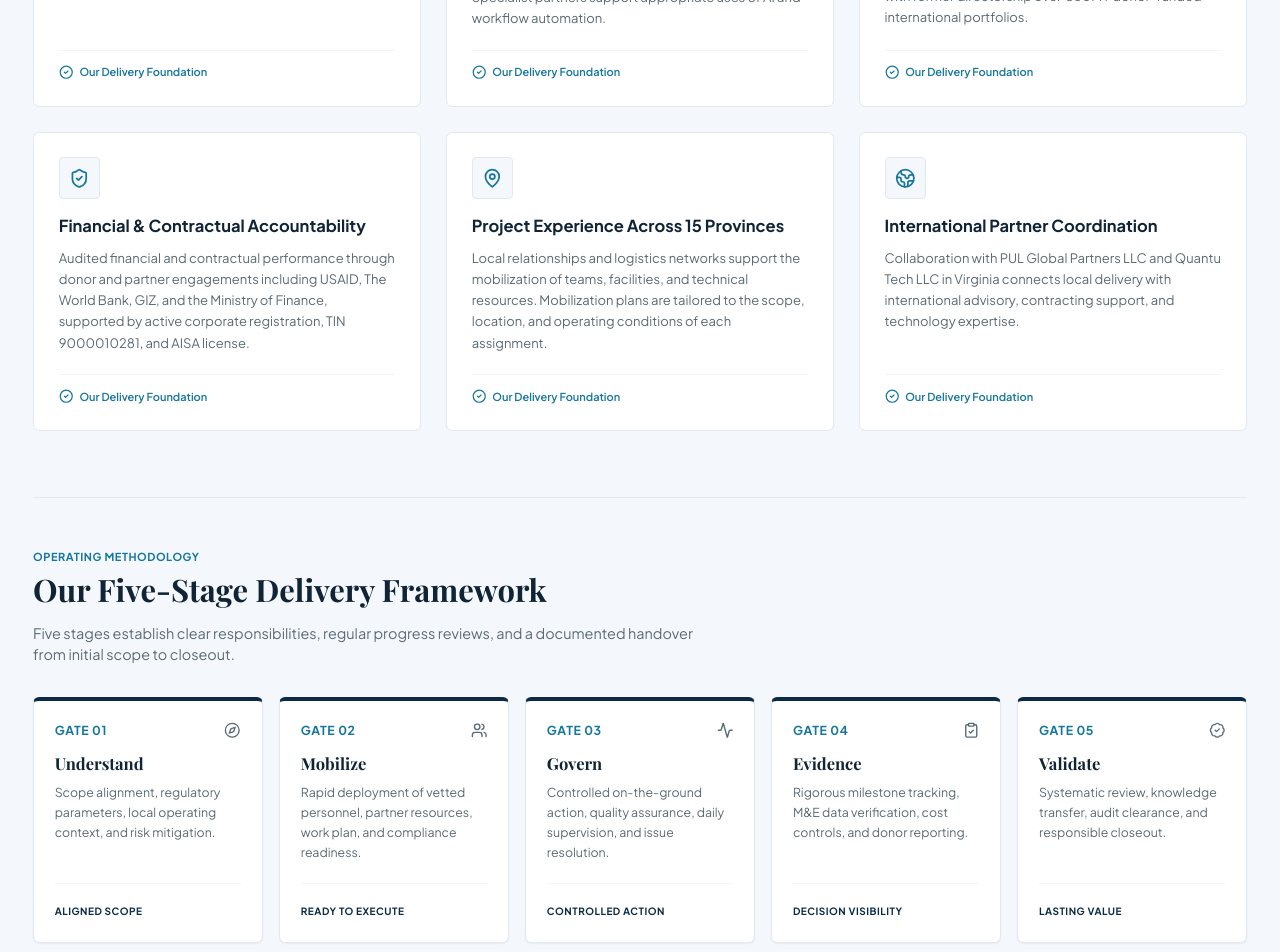
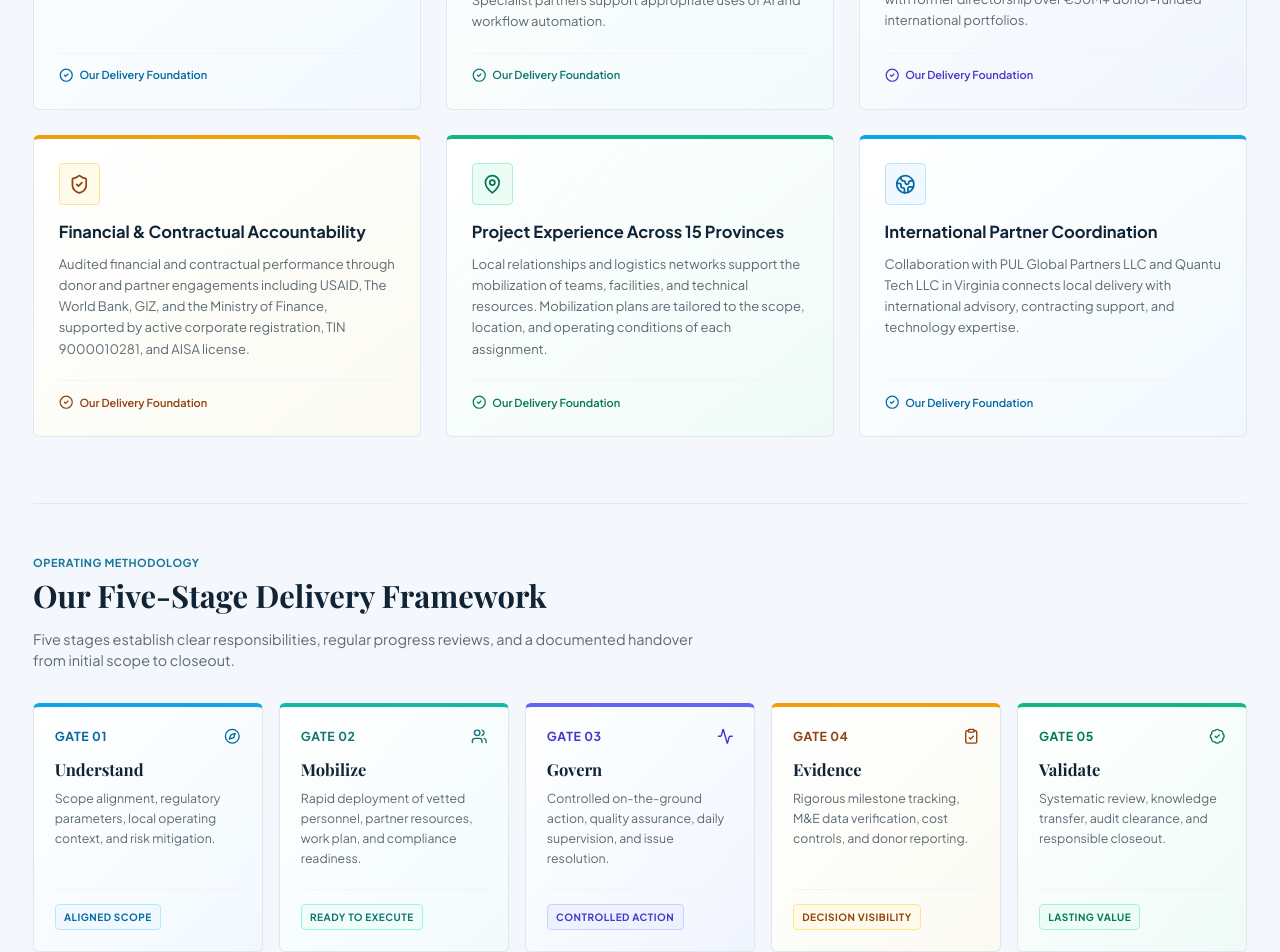
Before and after one commit to ashafiee1979-netizen/pul-consulting-website, a Next.js app: page /about in a window 1280 px wide. Shown: the part 1260-2212 px from the top of the page. Built offline with nearby package versions, Linux system fonts and the light colour scheme; a web font is replaced by a local one.

Commit message:
Add subtle home-page color accents to About infographic cards

```diff
--- a/components/InstitutionalSeniority.tsx
+++ b/components/InstitutionalSeniority.tsx
@@ -26,6 +26,15 @@ const STRENGTH_ICONS: Record<string, React.ElementType> = {
   MapPin,
   Globe2,
 };
+
+// Match the five delivery-stage accents already used on the home page.
+const CARD_ACCENTS = [
+  { border: "border-t-sky-500", wash: "to-sky-50/60", icon: "bg-sky-50 text-sky-700 border-sky-200", text: "text-sky-700" },
+  { border: "border-t-teal-500", wash: "to-teal-50/60", icon: "bg-teal-50 text-teal-700 border-teal-200", text: "text-teal-700" },
+  { border: "border-t-indigo-500", wash: "to-indigo-50/60", icon: "bg-indigo-50 text-indigo-700 border-indigo-200", text: "text-indigo-700" },
+  { border: "border-t-amber-500", wash: "to-amber-50/60", icon: "bg-amber-50 text-amber-800 border-amber-200", text: "text-amber-800" },
+  { border: "border-t-emerald-500", wash: "to-emerald-50/60", icon: "bg-emerald-50 text-emerald-700 border-emerald-200", text: "text-emerald-700" },
+];
 
 export default function InstitutionalSeniority() {
   const deliveryGates = [
@@ -84,17 +93,18 @@ export default function InstitutionalSeniority() {
 
         {/* 6 Institutional Pillars Grid */}
         <div className="mt-12 grid grid-cols-1 md:grid-cols-2 lg:grid-cols-3 gap-6">
-          {INSTITUTIONAL_STRENGTHS.map((item) => {
+          {INSTITUTIONAL_STRENGTHS.map((item, index) => {
             const Icon = STRENGTH_ICONS[item.icon] || ShieldCheck;
+            const accent = CARD_ACCENTS[index % CARD_ACCENTS.length];
 
             return (
               <div
                 key={item.title}
-                className="bg-white rounded-md p-6 border border-slate-200 hover:border-corp-blue hover:shadow-card transition-all duration-200 flex flex-col justify-between"
+                className={`bg-gradient-to-br from-white ${accent.wash} rounded-md p-6 border border-slate-200 border-t-4 ${accent.border} hover:shadow-card transition-shadow duration-200 flex flex-col justify-between`}
               >
                 <div>
-                  <div className="w-10 h-10 rounded bg-corp-ice border border-slate-200 flex items-center justify-center text-corp-navy mb-4">
-                    <Icon className="w-5 h-5 text-corp-blue" />
+                  <div className={`w-10 h-10 rounded border flex items-center justify-center mb-4 ${accent.icon}`}>
+                    <Icon className="w-5 h-5" />
                   </div>
                   <h3 className="text-base font-bold text-corp-ink leading-snug">
                     {item.title}
@@ -104,7 +114,7 @@ export default function InstitutionalSeniority() {
                   </p>
                 </div>
 
-                <div className="mt-5 pt-3 border-t border-slate-100 flex items-center gap-1.5 text-[11px] font-semibold text-corp-blue">
+                <div className={`mt-5 pt-3 border-t border-slate-100 flex items-center gap-1.5 text-[11px] font-semibold ${accent.text}`}>
                   <CheckCircle2 className="w-3.5 h-3.5" />
                   <span>Our Delivery Foundation</span>
                 </div>
@@ -128,17 +138,18 @@ export default function InstitutionalSeniority() {
           </div>
 
           <div className="grid grid-cols-1 sm:grid-cols-2 md:grid-cols-3 lg:grid-cols-5 gap-3 sm:gap-4">
-            {deliveryGates.map((gate) => {
+            {deliveryGates.map((gate, index) => {
               const GateIcon = gate.icon;
+              const accent = CARD_ACCENTS[index];
               return (
                 <div
                   key={gate.gate}
-                  className="bg-white rounded-md p-5 border-t-4 border-t-corp-navy border-x border-b border-slate-200 flex flex-col justify-between shadow-xs hover:border-corp-blue hover:shadow-card transition-all"
+                  className={`bg-gradient-to-br from-white ${accent.wash} rounded-md p-5 border-t-4 ${accent.border} border-x border-b border-slate-200 flex flex-col justify-between shadow-xs hover:shadow-card transition-shadow`}
                 >
                   <div>
-                    <div className="flex items-center justify-between text-xs text-corp-blue font-bold uppercase tracking-wider mb-3">
+                    <div className={`flex items-center justify-between text-xs ${accent.text} font-bold uppercase tracking-wider mb-3`}>
                       <span>{gate.gate}</span>
-                      <GateIcon className="w-4 h-4 text-corp-muted" />
+                      <GateIcon className="w-4 h-4" />
                     </div>
                     <h4 className="text-base font-serif font-bold text-corp-ink mb-1.5">
                       {gate.title}
@@ -148,7 +159,7 @@ export default function InstitutionalSeniority() {
                     </p>
                   </div>
                   <div className="mt-5 pt-3 border-t border-slate-100">
-                    <span className="inline-block text-[10px] font-bold text-corp-navy uppercase tracking-wider">
+                    <span className={`inline-block rounded border px-2 py-1 text-[10px] font-bold uppercase tracking-wider ${accent.icon}`}>
                       {gate.badge}
                     </span>
                   </div>
```
